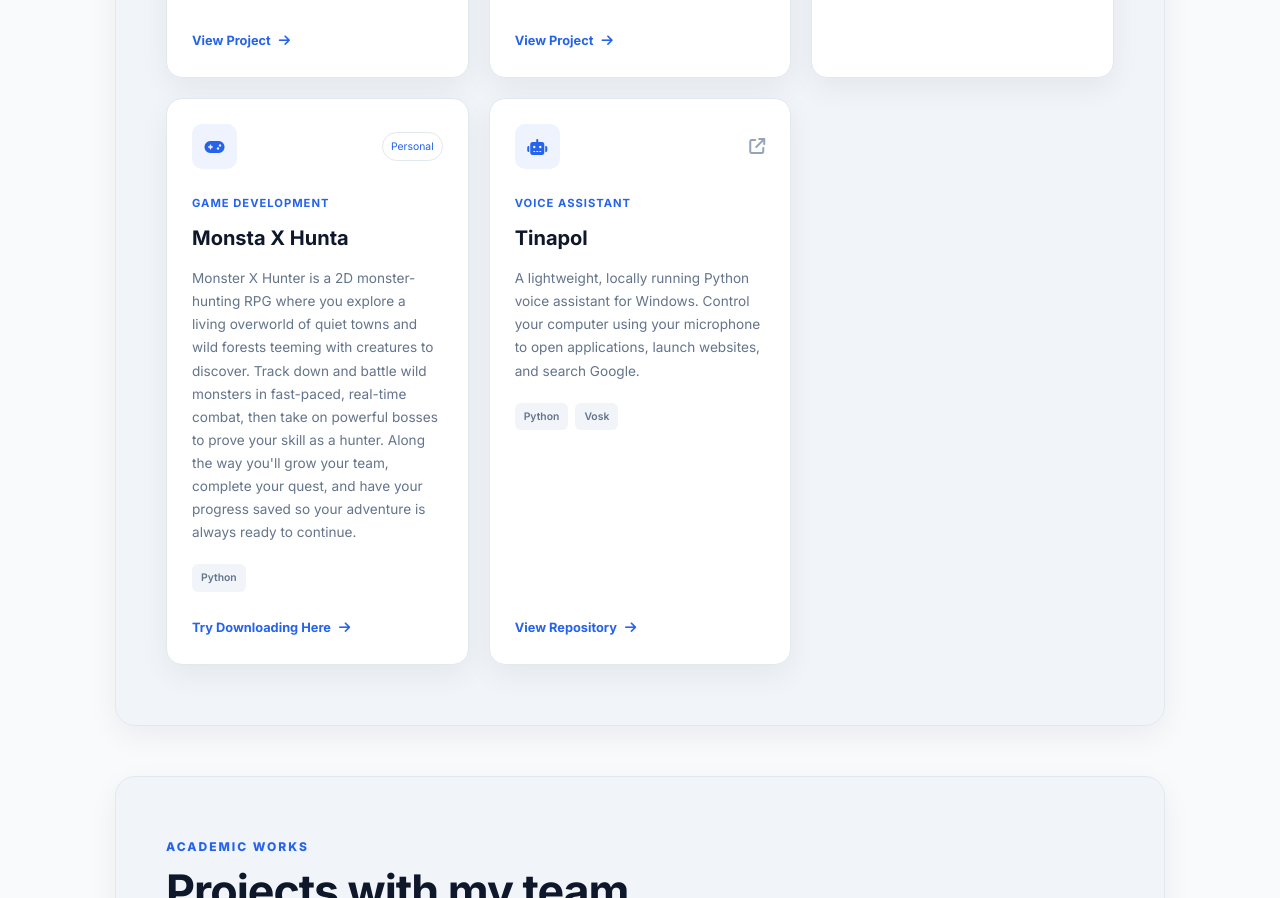
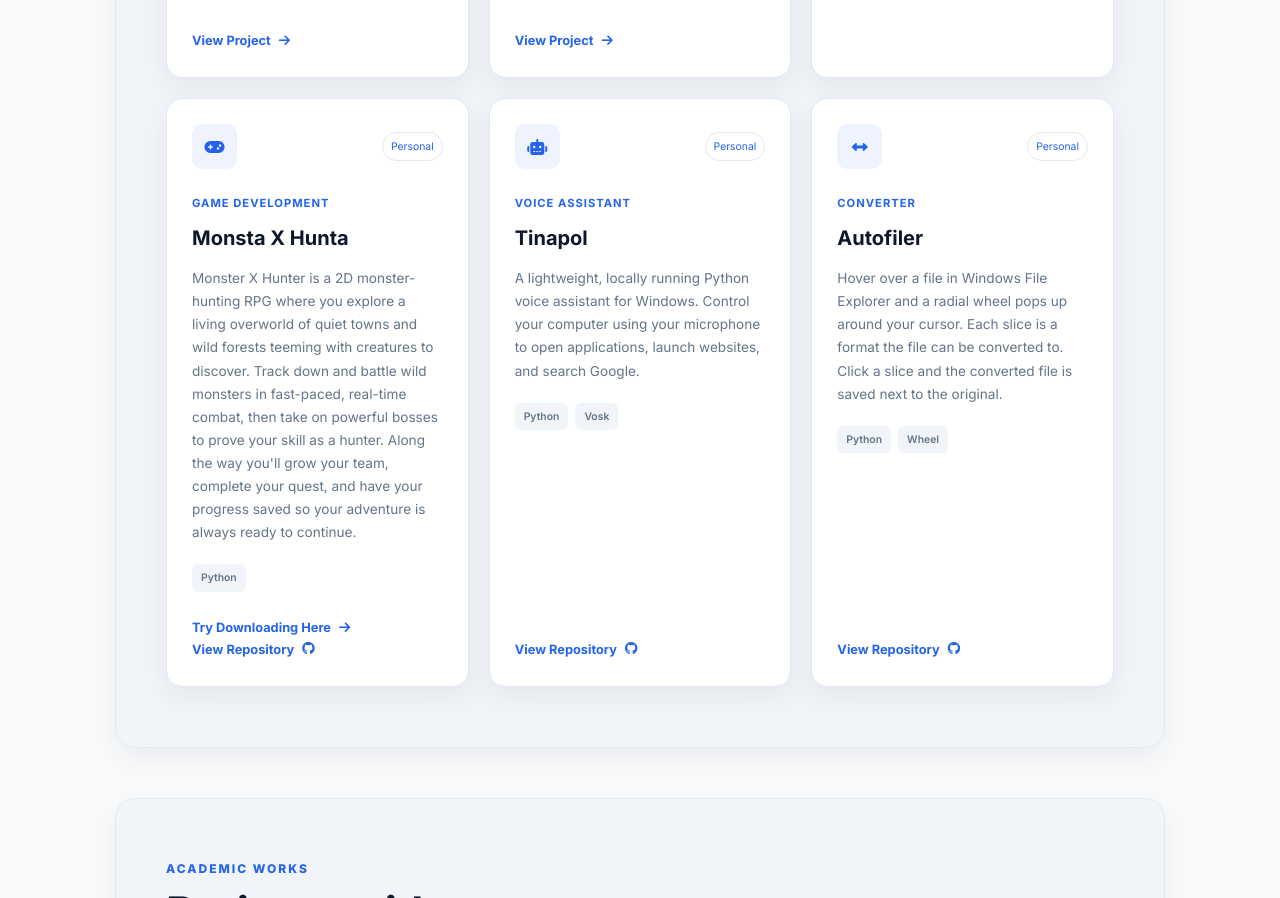
Before and after one commit to ClydeLimbaga420/Clyde-s-Profile, a plain HTML site: page index.html in a window 1280 px wide. Shown: the part 2169-3067 px from the top of the page. Drawn offline with nearby package versions, Linux system fonts and the light colour scheme.

Commit message:
auto add

```diff
--- a/Profile.js
+++ b/Profile.js
@@ -238,6 +238,27 @@ function buildProjectCard(project, peopleById) {
         button.appendChild(buttonIcon);
 
         card.appendChild(button);
+    }
+
+    const repoHref = safeHref(project.repo);
+    const repoLabel = contentText(project.repoLabel) || "View Repository";
+
+    if (repoHref) {
+        const repoBtn = document.createElement("a");
+        const repoIcon = document.createElement("i");
+
+        repoBtn.className = "project-button";
+        repoBtn.href = repoHref;
+        repoBtn.target = "_blank";
+        repoBtn.rel = "noopener";
+
+        repoBtn.appendChild(document.createTextNode(repoLabel));
+
+        repoIcon.className = "fab fa-github";
+
+        repoBtn.appendChild(repoIcon);
+
+        card.appendChild(repoBtn);
     }
 
     return card;
--- a/content.js
+++ b/content.js
@@ -1,9 +1,8 @@
 /*
  * Site content for Clyde's Profile.
  *
- * This file is the source of truth for projects, people, contacts, and logos.
- * You can edit it by hand, or use admin.html to edit it visually and click
- * "Export content.js" to download a replacement for this file.
+ * Generated by admin.html on 2026-10-27T10:22:52.926Z.
+ * Replace content.js in the repo with this file and commit.
  */
 window.SITE_CONTENT = {
     "version": 1,
@@ -73,6 +72,8 @@ window.SITE_CONTENT = {
             ],
             "link": "https://github.com/ClydeLimbaga420/MonstaXHunta/releases/tag/V1.0.0",
             "linkLabel": "Try Downloading Here",
+            "repo": "https://github.com/ClydeLimbaga420/MonstaXHunta",
+            "repoLabel": "View Repository",
             "contributors": []
         },
         {
@@ -81,14 +82,16 @@ window.SITE_CONTENT = {
             "icon": "fas fa-robot",
             "title": "Tinapol",
             "type": "Voice Assistant",
-            "status": "",
+            "status": "Personal",
             "description": "A lightweight, locally running Python voice assistant for Windows. Control your computer using your microphone to open applications, launch websites, and search Google.",
             "tech": [
                 "Python",
                 "Vosk"
             ],
-            "link": "https://github.com/ClydeLimbaga420/Tinapol",
-            "linkLabel": "View Repository",
+            "link": "",
+            "linkLabel": "",
+            "repo": "https://github.com/ClydeLimbaga420/Tinapol",
+            "repoLabel": "View Repository",
             "contributors": []
         },
         {
@@ -163,6 +166,24 @@ window.SITE_CONTENT = {
                 "leksha-lim",
                 "jayvince-singco"
             ]
+        },
+        {
+            "id": "autofiler",
+            "section": "featured",
+            "icon": "fas fa-left-right",
+            "title": "Autofiler",
+            "type": "Converter",
+            "status": "Personal",
+            "description": "Hover over a file in Windows File Explorer and a radial wheel pops up around your cursor. Each slice is a format the file can be converted to. Click a slice and the converted file is saved next to the original.",
+            "tech": [
+                "Python",
+                "Wheel"
+            ],
+            "link": "",
+            "linkLabel": "",
+            "repo": "https://github.com/ClydeLimbaga420/Autofiler",
+            "repoLabel": "View Repository",
+            "contributors": []
         }
     ],
     "people": [
--- a/index.html
+++ b/index.html
@@ -482,6 +482,49 @@
             </div>
 
             <a href="https://github.com/ClydeLimbaga420/Tinapol"
+               target="_blank"
+               class="project-button">
+                View Repository
+                <i class="fas fa-arrow-right"></i>
+            </a>
+
+        </article>
+
+        <article class="project-card">
+
+            <div class="project-top">
+
+                <div class="project-icon">
+                    <i class="fas fa-right-left"></i>
+                </div>
+
+                <a href="https://github.com/ClydeLimbaga420/Autofiler"
+                   target="_blank"
+                   class="project-link"
+                   aria-label="Browse Autofiler Repository">
+                    <i class="fas fa-arrow-up-right-from-square"></i>
+                </a>
+
+            </div>
+
+            <p class="project-type">
+                Converter
+            </p>
+
+            <h3>Autofiler</h3>
+
+            <p>
+                Hover over a file in Windows File Explorer and a radial wheel pops up around your cursor.
+                Each slice is a format the file can be converted to.
+                Click a slice and the converted file is saved next to the original.
+            </p>
+
+            <div class="tech-list">
+                <span>Python</span>
+                <span>Wheel</span>
+            </div>
+
+            <a href="https://github.com/ClydeLimbaga420/Autofiler"
                target="_blank"
                class="project-button">
                 View Repository
```
Also changed, not shown: admin.html (+18 -0 lines), admin.js (+8 -0 lines).
